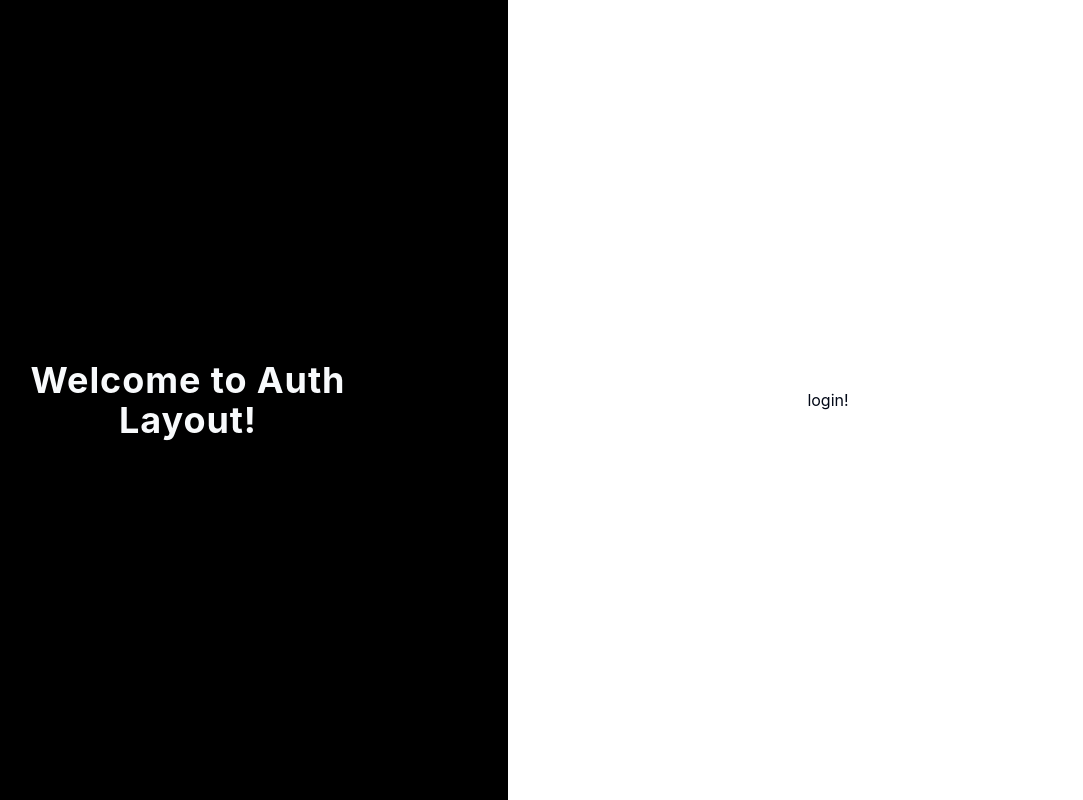
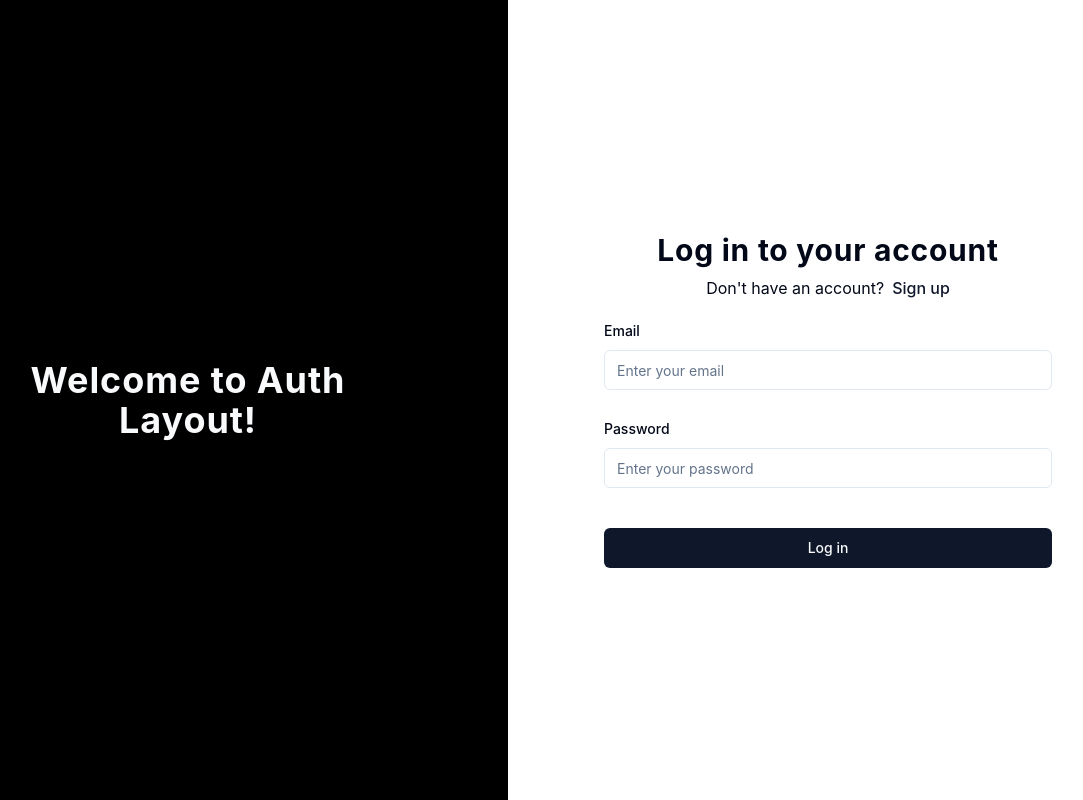
Before and after one commit to ashwu11/cloudy-loops, a React (Vite) app in the folder client/: page /auth/login in a window 1280 px wide. Shown: the whole page, without its empty margins (132-1215 px from the left). Built offline with nearby package versions, Linux system fonts and the light colour scheme.

Commit message:
implement login with form

```diff
--- a/client/src/components/common/form.jsx
+++ b/client/src/components/common/form.jsx
@@ -97,13 +97,13 @@ function CommonForm({ formControls, formData, setFormData, onSubmit, buttonText
         <form onSubmit={onSubmit}>
             <div className="flex flex-col gap-3">
                 {formControls.map((item) => (
-                    <div className="grid w-full gap-2" key={item.name}>
+                    <div className="grid w-full gap-2 mb-5" key={item.name}>
                         <Label className="mb-1">{item.label}</Label>
                         {renderInputByComponentType(item)}
                     </div>
                 ))}
             </div>
-            <Button type="submit" className="mt-2 w-full">
+            <Button type="submit" className="mt-5 w-full">
                 {buttonText || "Submit"}
             </Button>
         </form>
--- a/client/src/config/index.js
+++ b/client/src/config/index.js
@@ -21,3 +21,20 @@ export const registerFormControls = [
         type : "password"
     }
 ]
+
+export const loginFormControls = [
+    {
+        name : "email",
+        label : "Email",
+        placeholder : "Enter your email",
+        componentType : "input",
+        type : "email"
+    },
+    {
+        name : "password",
+        label : "Password",
+        placeholder : "Enter your password",
+        componentType : "input",
+        type : "password"
+    }
+]
--- a/client/src/views/auth/login.jsx
+++ b/client/src/views/auth/login.jsx
@@ -1,7 +1,39 @@
+import CommonForm from "@/components/common/form";
+import { loginFormControls } from "@/config";
+import { useState } from "react"
+import { Link } from "react-router-dom"
+
+const initialState = {
+    email: "",
+    password: ""
+}
+
 function AuthLogin() {
-    return (
-        <div>login!</div>
-    );
+
+    const [formData, setFormData] = useState(initialState);
+
+    function onSubmit() {
+        console.log("login form submitted!");
+    }
+
+    return <div className="mx-auto w-full max-w-md space-y-6">
+        <div className="text-center">
+            <h1 className="text-3xl font-bold tracking-wide text-foreground">Log in to your account</h1>
+            <p className="mt-2">Don't have an account?
+                <Link className="font-medium text-primary hover:underline ml-2" to="/auth/register">
+                    Sign up
+                </Link>
+            </p>
+        </div>
+        <CommonForm
+            formControls={loginFormControls}
+            buttonText={"Log in"}
+            formData={formData}
+            setFormData={setFormData}
+            onSubmit={onSubmit}
+        />
+    </div>
+
 }
 
 export default AuthLogin;
--- a/client/src/views/auth/register.jsx
+++ b/client/src/views/auth/register.jsx
@@ -14,12 +14,12 @@ function AuthRegister() {
     const [formData, setFormData] = useState(initialState);
 
     function onSubmit() {
-        console.log("form submitted!");
+        console.log("register form submitted!");
     }
 
     return <div className="mx-auto w-full max-w-md space-y-6">
         <div className="text-center">
-            <h1 className="text-3xl font-bold tracking-wide text-foreground" >Create a new account</h1>
+            <h1 className="text-3xl font-bold tracking-wide text-foreground">Create a new account</h1>
             <p className="mt-2">Already have an account?
                 <Link className="font-medium text-primary hover:underline ml-2" to="/auth/login">
                     Login
```
